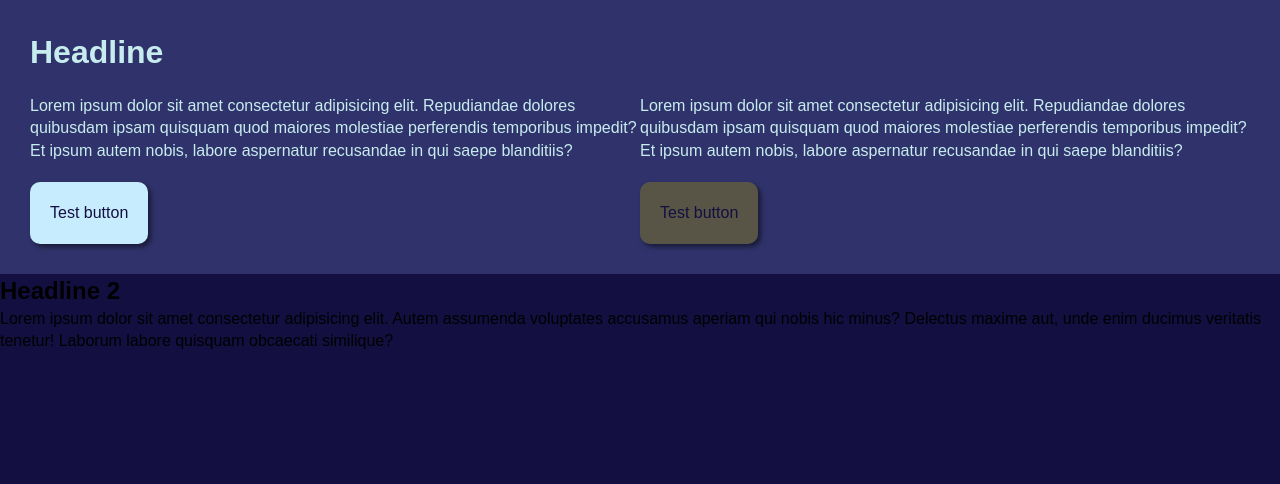
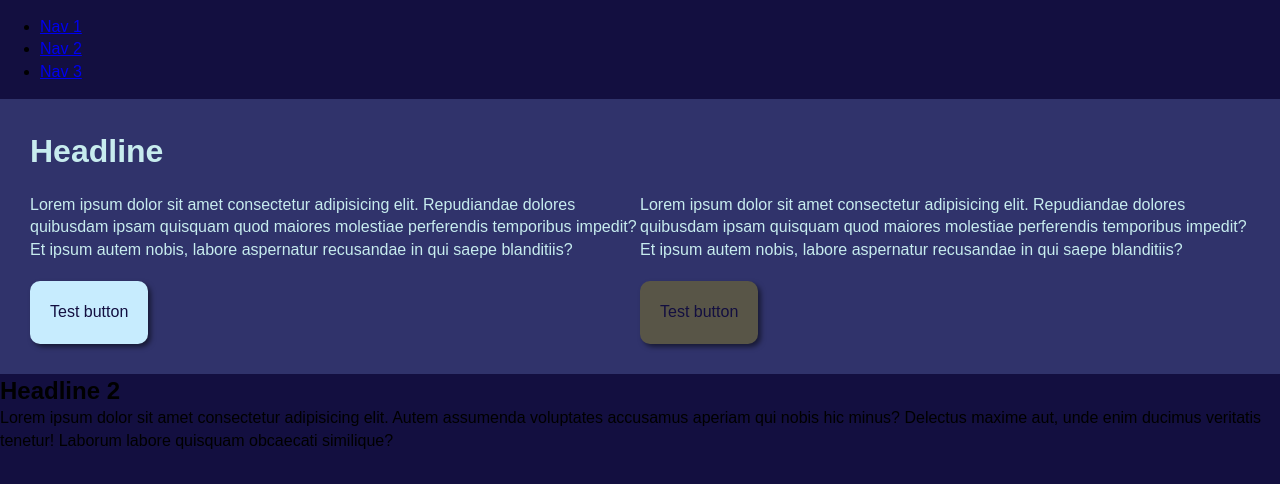
Before and after one commit to SpacemanSpiffDK/repo-collab-test-2, a plain HTML site: page index.html in a window 1280 px wide. Drawn offline with nearby package versions, Linux system fonts and the light colour scheme.

Commit message:
Update index.html
Added navigation, needs polishing and CSS

```diff
--- a/index.html
+++ b/index.html
@@ -12,6 +12,15 @@
     <script src="assets/js/script.js" defer></script>
 </head>
 <body>
+    <header>
+        <nav>
+            <ul>
+                <li><a href="#">Nav 1</a></li>
+                <li><a href="#">Nav 2</a></li>
+                <li><a href="#">Nav 3</a></li>
+            </ul>
+        </nav>
+    </header>
     <main>
         <article class="color-surface padding-l">
             <h1>Headline</h1>
```
